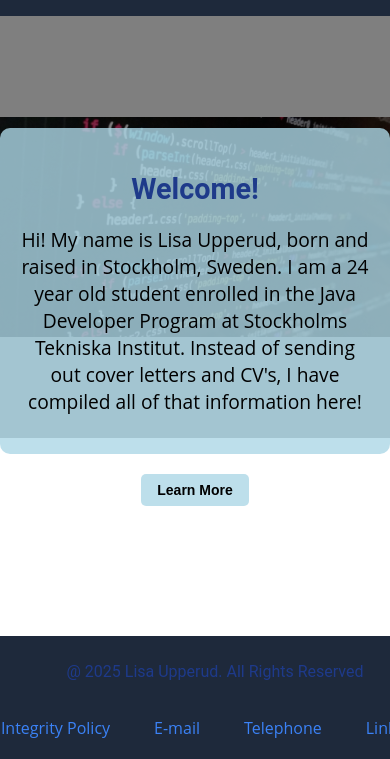
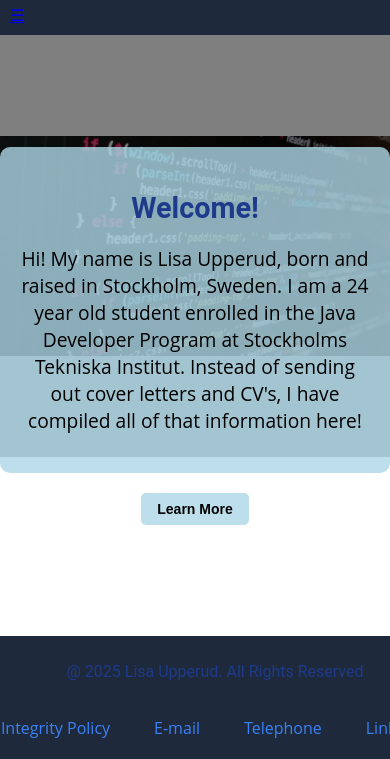
Before and after one commit to lisaupperud/webbutveckling-projektarbete-alt, a plain HTML site: page index.html in a window 390 px wide. Shown: the part 85-844 px from the top of the page. Drawn offline with Linux system fonts and the light colour scheme.

Commit message:
updated hamburger icon

```diff
--- a/index.html
+++ b/index.html
@@ -27,7 +27,7 @@
         <div class="hamburger-menu" id="hamburger-menu">
             <a href="javascript:void(0)" class="icon" onclick="toggleMenu()">
                 <!-- hamburgar ikon -->
-                <i class="fa fa-bars"></i>
+                <span>&#9776;</span>
             </a>
         </div>
     </header>
```
